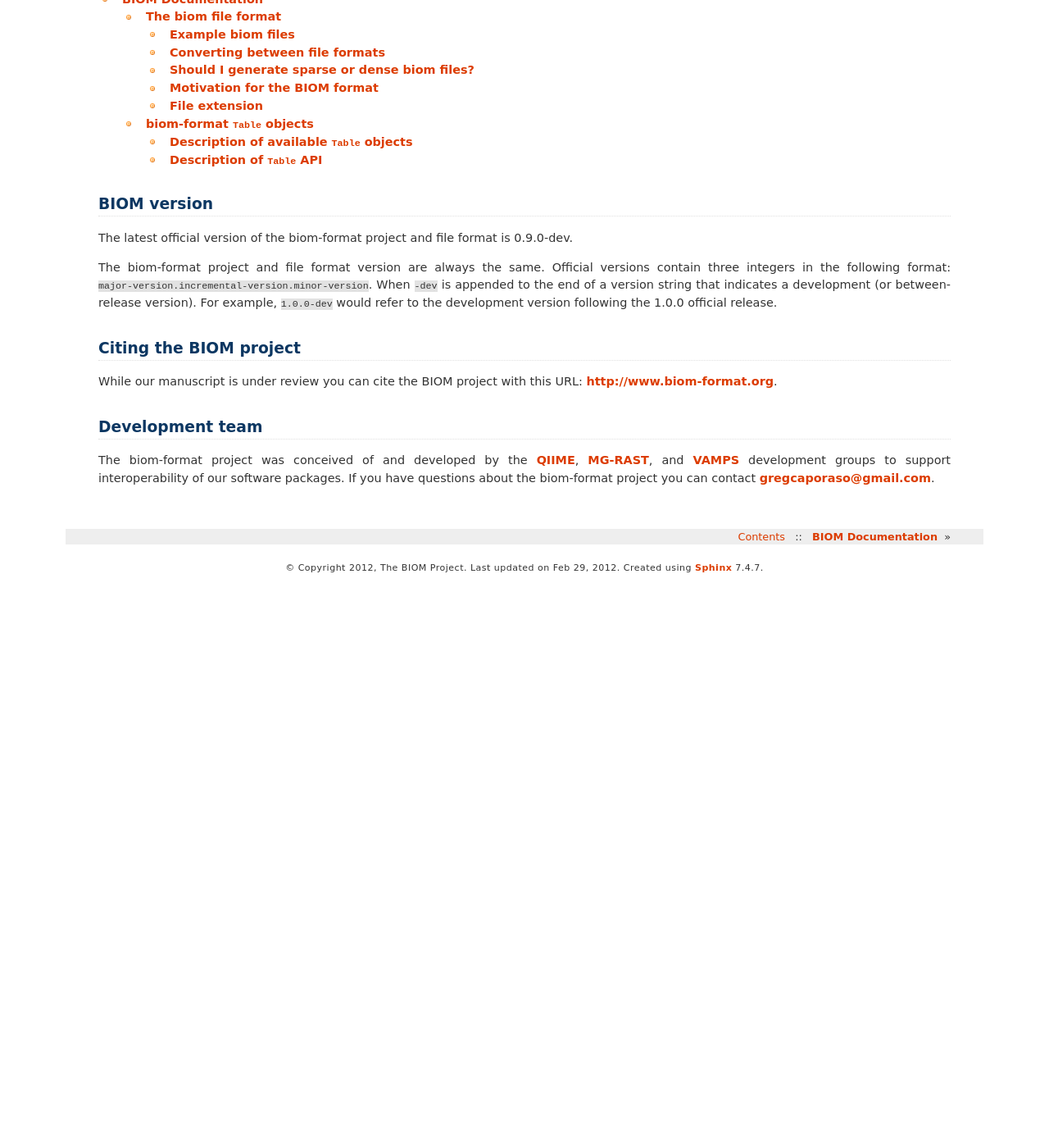
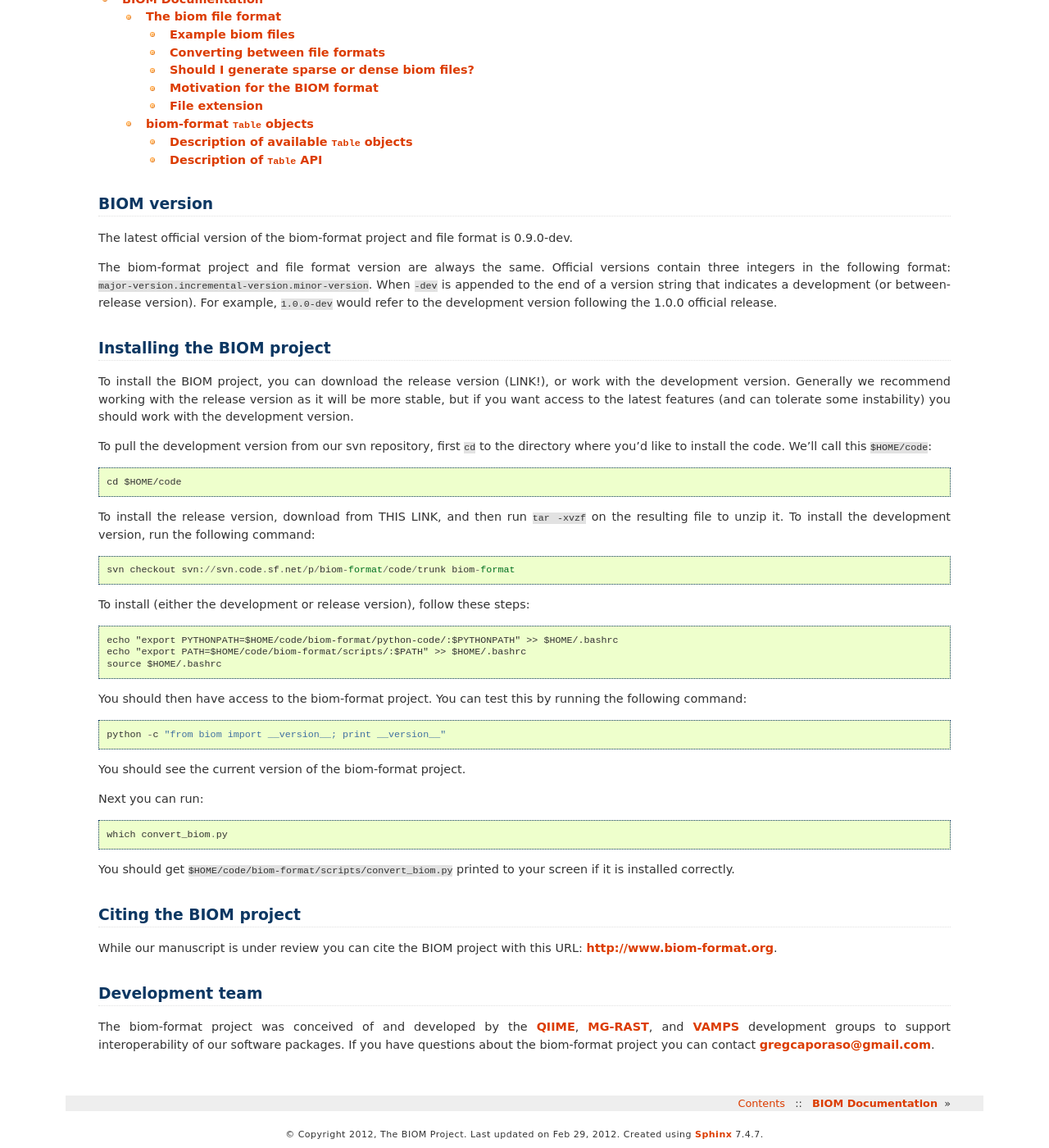
Before and after one commit to biocore/biom-format, a Sphinx documentation site: the page built from doc/index.rst, in a window 1280 px wide and 1400 px high, scrolled down 552 px. Shown: the whole window at 82% size. Built offline with Sphinx 7.4.7, drawn with Linux system fonts in a browser that asks for light colours; before the commit the page ends 1261 px from its top, so only the background shows below that.

Commit message:
added install notes.

```diff
--- a/doc/index.rst
+++ b/doc/index.rst
@@ -24,6 +24,38 @@ The latest official version of the biom-format project and file format is |relea
 
 The biom-format project and file format version are always the same. Official versions contain three integers in the following format: ``major-version.incremental-version.minor-version``. When ``-dev`` is appended to the end of a version string that indicates a development (or between-release version). For example, ``1.0.0-dev`` would refer to the development version following the 1.0.0 official release.
 
+Installing the BIOM project
+===========================
+
+To install the BIOM project, you can download the release version (LINK!), or work with the development version. Generally we recommend working with the release version as it will be more stable, but if you want access to the latest features (and can tolerate some instability) you should work with the development version.
+
+To pull the development version from our svn repository, first ``cd`` to the directory where you'd like to install the code. We'll call this ``$HOME/code``::
+
+	cd $HOME/code
+
+To install the release version, download from THIS LINK, and then run ``tar -xvzf`` on the resulting file to unzip it. To install the development version, run the following command::
+
+	svn checkout svn://svn.code.sf.net/p/biom-format/code/trunk biom-format
+
+To install (either the development or release version), follow these steps::
+
+	echo "export PYTHONPATH=$HOME/code/biom-format/python-code/:$PYTHONPATH" >> $HOME/.bashrc
+	echo "export PATH=$HOME/code/biom-format/scripts/:$PATH" >> $HOME/.bashrc
+	source $HOME/.bashrc
+
+You should then have access to the biom-format project. You can test this by running the following command::
+
+	python -c "from biom import __version__; print __version__"
+
+You should see the current version of the biom-format project.
+
+Next you can run::
+
+	which convert_biom.py
+
+You should get ``$HOME/code/biom-format/scripts/convert_biom.py`` printed to your screen if it is installed correctly.
+
+
 Citing the BIOM project
 =======================
 
```
